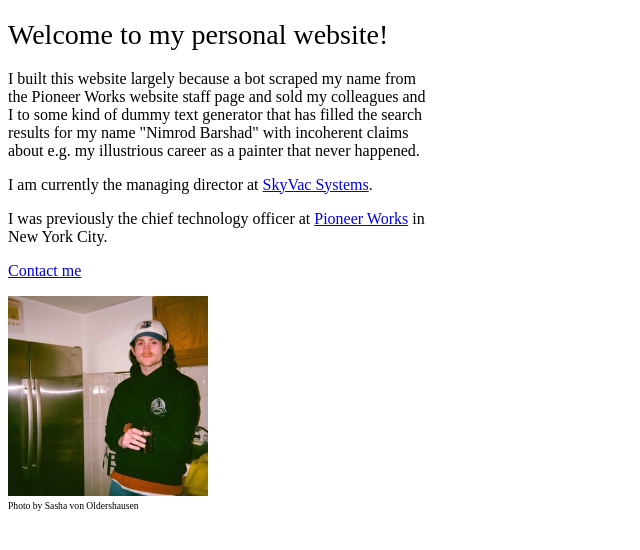
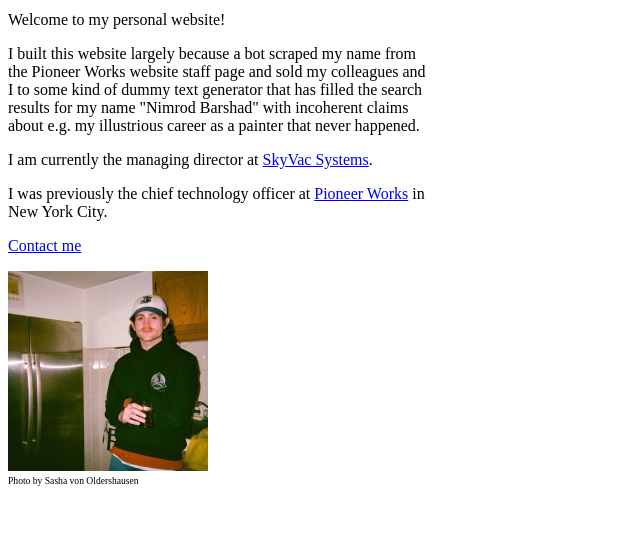
Before and after one commit to nimrodbarshad/website, a plain HTML site: page index.html in a window 1280 px wide. Shown: the whole page, without its empty margins (0-640 px from the left). Drawn offline with Linux system fonts and the light colour scheme; no server answers.

Commit message:
smaller h1

```diff
--- a/index.html
+++ b/index.html
@@ -21,19 +21,14 @@
             figure figcaption{
                 font-size: 60%;
             }
+            h1, p{
+                font-size: 16px;
+                max-width: 420px;
+            }
             h1{
-                font-size: 28px;
                 font-weight: normal;
                 font-family: papyrus;
             }
-            p{
-                font-size: 16px;
-            }
-            h1,
-            p{
-                max-width: 420px;
-            }
-
         </style>
     </head>
     <body>
```
